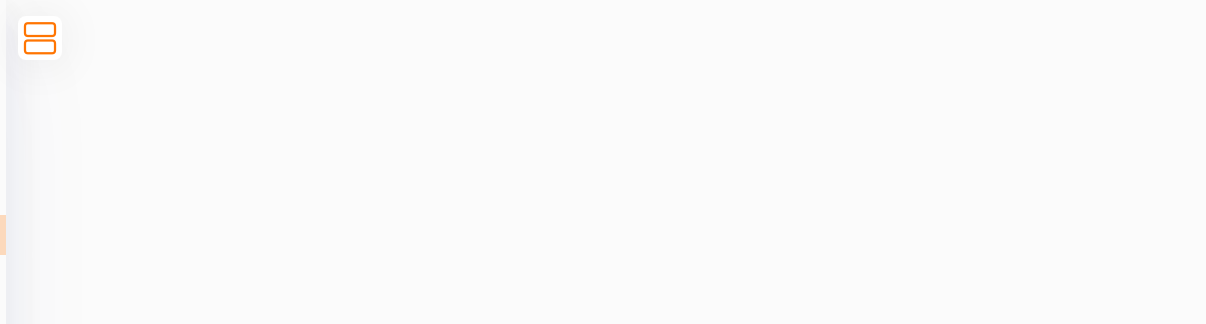
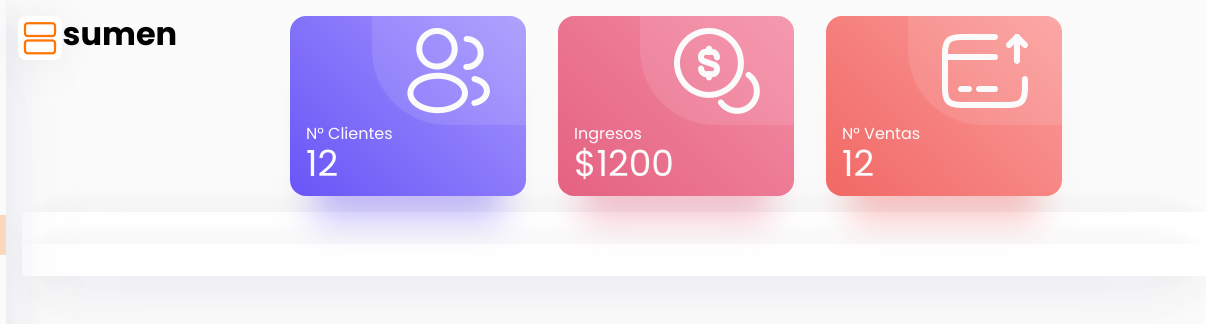
Before and after one commit to ItsMeLeonardo/project-ciclo-VI, a plain HTML site: page views/admin/summary.html in a window 1280 px wide. Shown: the top 324 px of the page, 74-1280 px from the left. Drawn offline with Linux system fonts and the light colour scheme.

Commit message:
card first version

```diff
--- a/views/admin/styles/style.css
+++ b/views/admin/styles/style.css
@@ -1,5 +1,7 @@
 body {
   background-color: var(--color-light);
+  display: flex;
+  gap: 1rem;
 }
 .grid {
   display: grid;
@@ -10,12 +12,19 @@ body {
   background: var(--color-white);
   box-shadow: 0px 27px 121px rgba(41, 68, 142, 0.04), 0px 13.1756px 63.3334px rgba(41, 68, 142, 0.0287542), 0px 9.10525px 59.5646px rgba(41, 68, 142, 0.0238443), 0px 6.63028px 61.3532px rgba(41, 68, 142, 0.02), 0px 4.48382px 59.5819px rgba(41, 68, 142, 0.0161557), 0px 2.31385px 45.6639px rgba(41, 68, 142, 0.0112458);
 }
+.section {
+  padding: 1rem;
+}
+.page {
+  width: 100%;
+}
 /* ========== navbar ========== */
 .header {
-  width: 200px;
-  max-width: 200px;
-  position: relative;
+  width: 220px;
+  max-width: 220px;
+  position: fixed;
   transition: width 0.5s ease-in-out;
+  z-index: 10;
 }
 .nav {
   background: var(--color-light);
@@ -107,8 +116,10 @@ body {
 .nav__menu-active {
   display: block;
 }
-.header.nav__zipped {
+.nav__zipped {
   width: 80px;
+  position: sticky;
+  top: 0;
 }
 .nav__zipped-img {
   width: 60px;
@@ -120,3 +131,7 @@ body {
 .btn-icon{
   font-size: var(--big-title);
 }
+
+@media screen and (min-width: 768px) {
+  .header {position: sticky; top: 0;}
+}
--- a/views/admin/styles/summary.css
+++ b/views/admin/styles/summary.css
@@ -0,0 +1,52 @@
+.page__title {
+  font-weight: 700;
+}
+/* ========== Card summary ========== */
+.card {
+  grid-template-columns: repeat(auto-fit,
+  236px);
+  gap: 2rem;
+  padding-left: 0;
+}
+.card__content {
+  border-radius: 16px;
+  color: var(--color-light);
+  min-height: 155px;
+  padding:0 0 1.5rem 1rem;
+  overflow: hidden;
+}
+.card__clients{
+  background: var(--gradient-card-purple);
+  box-shadow: 0 3rem 2rem -1.5rem rgba(110, 89, 248, 0.4);
+}
+.card__income{
+  background: var(--gradient-card-pink);
+  box-shadow: 0 3rem 2rem -1.5rem rgba(233, 111, 139, 0.4);
+}
+.card__sales{
+  background: var(--gradient-card-orange);
+  box-shadow: 0 3rem 2rem -1.5rem rgba(242, 109, 107, 0.4);
+}
+.card__picture {
+  width: 70%;
+  height: 70%;
+  background: rgba(255, 255, 255, 0.1);
+  border-radius: 0px 16px 0px 75px;
+  position: relative;
+  left: 30%;
+  display: flex;
+  justify-content: center;
+  align-items: center;
+  transition: width 0.5s ease-in-out, height 0.5s ease-in-out, left 0.5s ease-in-out;
+}
+.card__content:hover .card__picture {
+  left: 0;
+  width: 100%;
+  height: 100%;
+}
+.card__icon {
+  font-size: 6rem;
+}
+.card__quantity {
+  font-size: var(--big-title);
+}
--- a/views/admin/summary.html
+++ b/views/admin/summary.html
@@ -105,6 +105,48 @@
       </ul>
     </nav>
   </header>
+
+  <!-- ========== content ========== -->
+  <main class="page">
+    <!-- ========== cards summary ========== -->
+    <section class="section card grid">
+      <h1 class="page__title">Resumen</h1>
+      <div class="card__content card__clients">
+        <div class="card__picture">
+          <i class="isax isax-profile-2user card__icon"></i>
+        </div>
+        <p class="card__title">N° Clientes</p>
+        <h2 class="card__quantity">12</h2>
+      </div>
+      <div class="card__content card__income">
+        <div class="card__picture">
+          <i class="isax isax-coin card__icon"></i>
+        </div>
+        <p class="card__title">Ingresos</p>
+        <h2 class="card__quantity">
+          $<span id="total-income">1200</span>
+        </h2>
+      </div>
+      <div class="card__content card__sales">
+        <div class="card__picture">
+          <i class="isax isax-card-send card__icon"></i>
+        </div>
+        <p class="card__title">N° Ventas</p>
+        <h2 class="card__quantity">12</h2>
+      </div>
+    </section>
+
+    <!-- ========== Sales of week  ========== -->
+    <section class=" container section sales">
+
+    </section>
+
+    <!-- ==========  resents clients  ========== -->
+    <section class=" container section clients">
+
+    </section>
+  </main>
+
   <!-- ========== zipped unzipped nav ========== -->
   <script src="js/nav.js"></script>
 </body>
```
